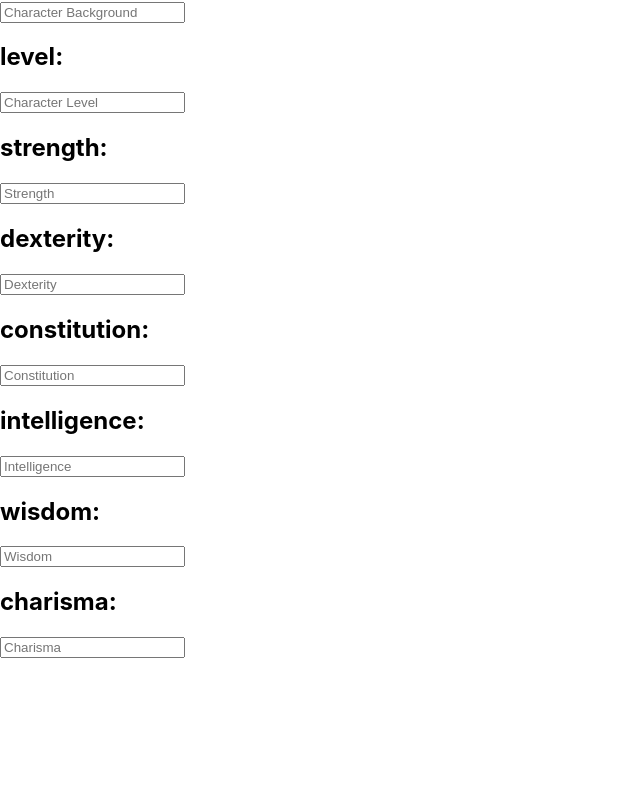
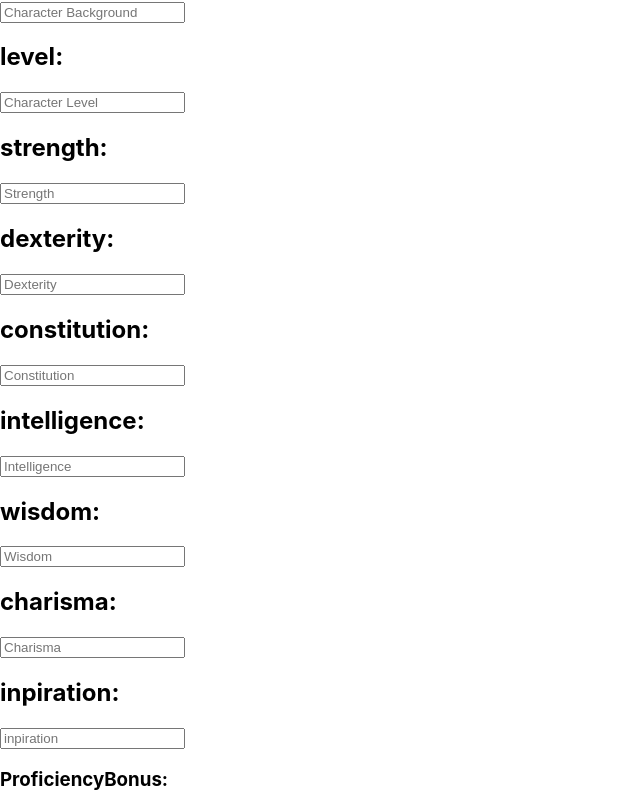
Before and after one commit to tatebonham/DnDs-R-Us, a React (Create React App) app: page /charactersheet/1 in a window 1280 px wide. Shown: the part 735-1545 px from the top of the page, without its empty margins (0-640 px from the left). Before the commit the page ends 1393 px from the top, so only its background shows below. Built offline with nearby package versions, Linux system fonts and the light colour scheme; no server answers; the HTML template or start-up script is replaced by a standard one.

Commit message:
added proficiency bonus calculater, inspiration input

```diff
--- a/src/components/pages/CharacterSheet.js
+++ b/src/components/pages/CharacterSheet.js
@@ -99,6 +99,22 @@ export default function CharacterSheet(){
         }
         setCharacter()
     }, [form])
+
+    const proficiencyBonus = () =>{
+        if(form.level >= 1 && form.level <= 4){
+            return '+2'
+        } else if(form.level >= 5 && form.level <= 8){
+            return '+3'
+        } else if(form.level >= 5 && form.level <= 8){
+            return '+3'
+        } else if(form.level >= 9 && form.level <= 12){
+            return '+4'
+        } else if(form.level >= 13 && form.level <= 16){
+            return '+5'
+        } else if(form.level >= 17 && form.level <= 20){
+            return '+6'
+        }
+    }
 
 
 
@@ -227,6 +243,15 @@ export default function CharacterSheet(){
                         />
                 </div>
                 <div className='skills'>
+                        <label htmlFor='inpiration'><h2>inpiration: </h2></label>
+                        <input
+                            type='number'
+                            id='inpiration'
+                            value={form.inpiration}
+                            placeholder='inpiration'
+                            onChange={e => setForm ({ ...form, inpiration: e.target.value})}
+                        />
+                        <h3>ProficiencyBonus: {proficiencyBonus()}</h3>
 
                 </div>
 
```
